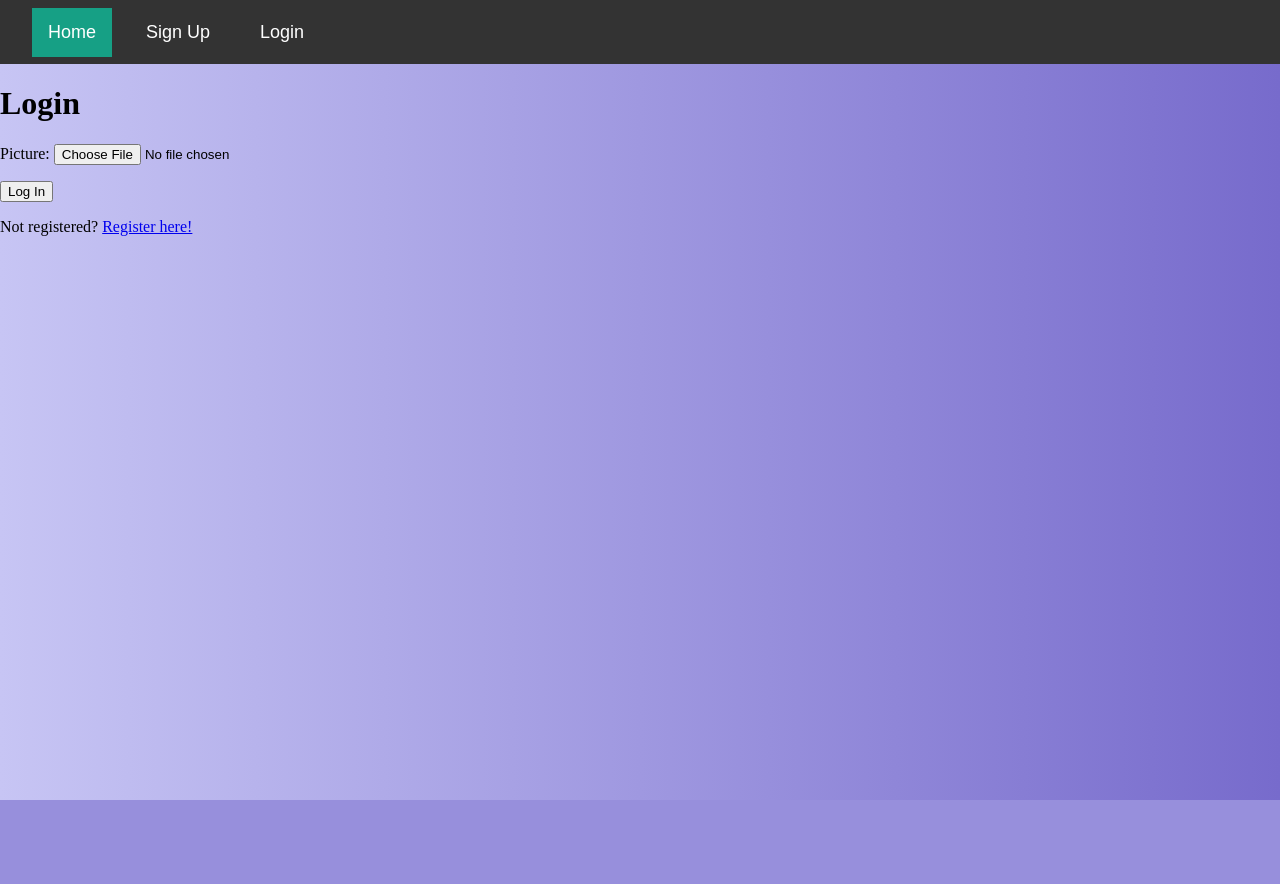
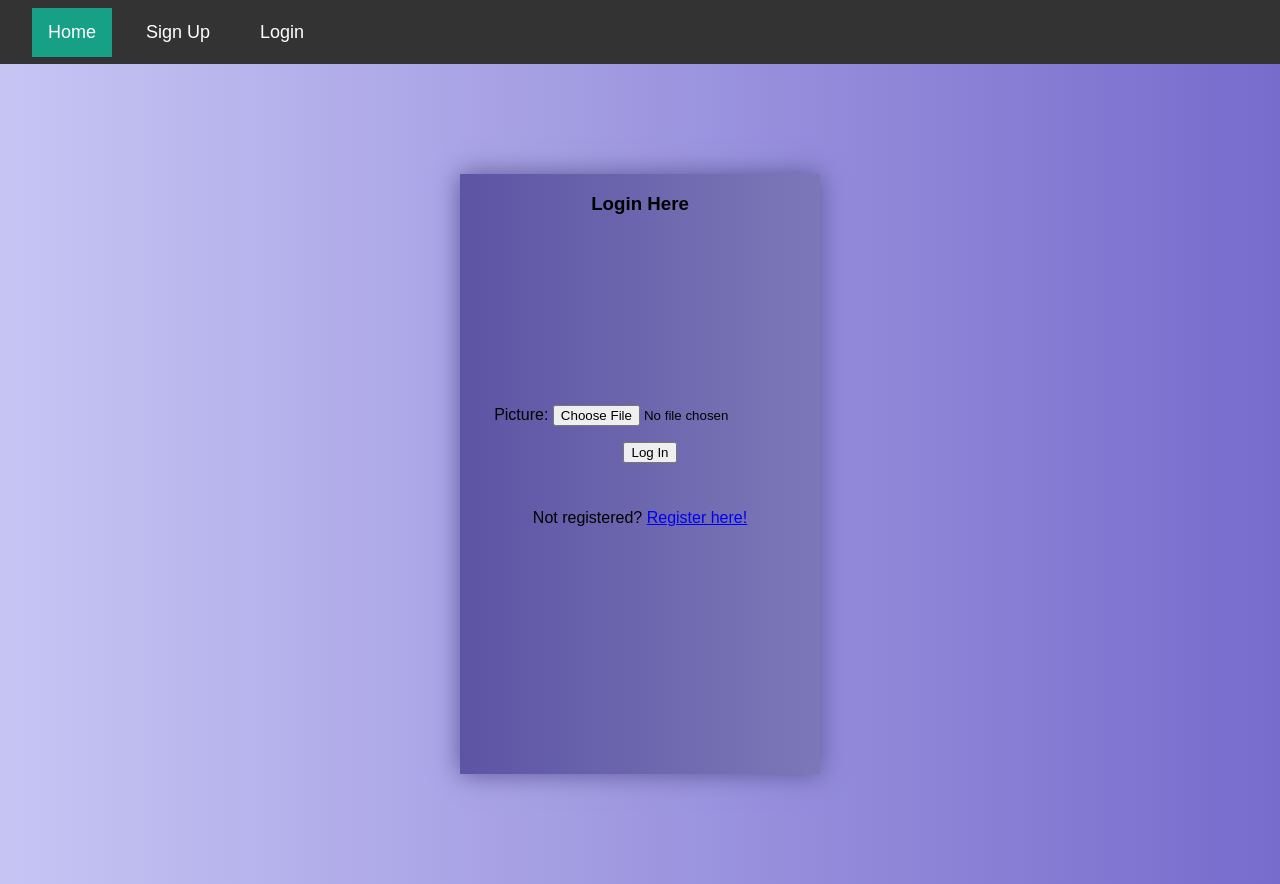
Before and after one commit to danolol/wad2_group_project, a Django app: template templates/registration/login.html in a window 1280 px wide. Before the commit the page ends 800 px from the top, so only its background shows below. Run offline with Django 3.2, Linux system fonts and the light colour scheme; the template is opened without the code that fills it: values that come from a table or form of the project are taken from there, others are empty.

Commit message:
Login and Reg CSS 2

```diff
--- a/static/quiz/login.css
+++ b/static/quiz/login.css
@@ -1,5 +1,6 @@
 body {
     background: linear-gradient(90deg, #C7C5F4, #776BCC);
+    font-family: Arial, Helvetica, sans-serif;
 }
 
 .parent-form-container {
@@ -30,5 +31,5 @@ body {
 .login-field {
     padding: 20px 0px;
     position: relative;
-    text-align: left;
+    text-align: center;
 }
--- a/templates/registration/login.html
+++ b/templates/registration/login.html
@@ -9,19 +9,29 @@
 
     <link href="{% static 'quiz/login.css' %}" rel="stylesheet">
 
-<h1>Login</h1>
+    <div class="parent-form-container">
+        <div class="form-container">
+            <div class="screen">
 
-<form method="post" action=".">
+                <h3>Login Here</h3>
+
+                <form class="login" method="post" action=".">
+
                     {% csrf_token %}
 
                     {{ form.as_p }}
 
                     <input type="submit" value="Log In" />
                     <input type="hidden" name="next" value="{{ next }}" />
+
                 </form>
 
                 <p>
                     Not registered?
                     <a href="{% url 'registration_register' %}">Register here!</a>
                 </p>
+            </div>
+        </div>
+    </div>
+
 {% endblock %}
```
Also changed, not shown: templates/registration/registration_form.html (+21 -6 lines), 3 other files. Lines whose indentation alone changed are shown as unchanged.
